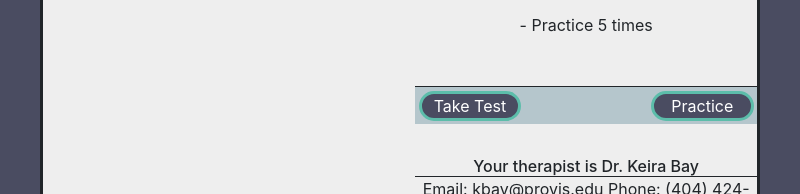
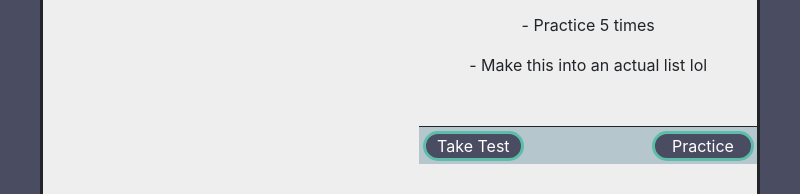
Before and after one commit to gc-tyes/Electron, an Electron app: page pages/PatientDashboard.html in a window 800 px wide. Shown: the part 317-511 px from the top of the page. Drawn offline with Linux system fonts and the light colour scheme; no server answers.

Commit message:
Updated PatientDashboard

```diff
--- a/pages/PatientDashboard.html
+++ b/pages/PatientDashboard.html
@@ -39,7 +39,7 @@
     </nav>
     <div class="separator-bar"></div>
     <div class="body text-center">
-      <h1 class="title display-3">Your Dashboard</h1>
+      <h1 class="title display-3">Your Dashboard!</h1>
       <div class="thumbnail"></div>
       <div class="spacer"></div>
       <div class="flex-container">
@@ -60,12 +60,13 @@
           <div class="user-text-div">
             <p>- Take the test 3 times this week</p>
             <p>- Practice 5 times</p>
+            <p>- Make this into an actual list lol</p>
           </div>
           <hr />
           <div class="btn1-div">
-              <a class="add-btn" href="../TestPages/HTML/TestMain.html">Take Test</a>
+              <a class="add-btn" href="../TestPages/HTML/TestMain.html">  Take Test  </a>
               <hr />
-              <a class="add-btn" href="../TestPages/HTML/Test.html">Practice</a>
+              <a class="add-btn" href="../TestPages/HTML/Test.html">  Practice  </a>
           </div>
           <hr />
           <div>
```
